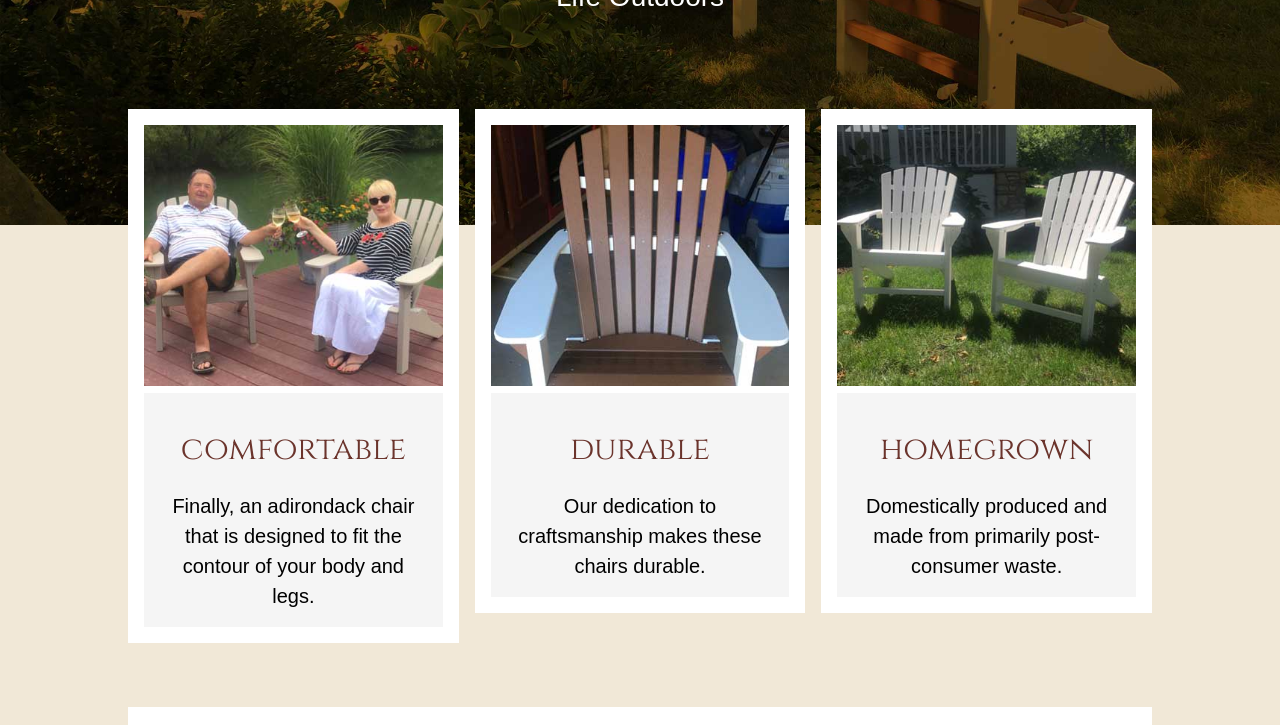
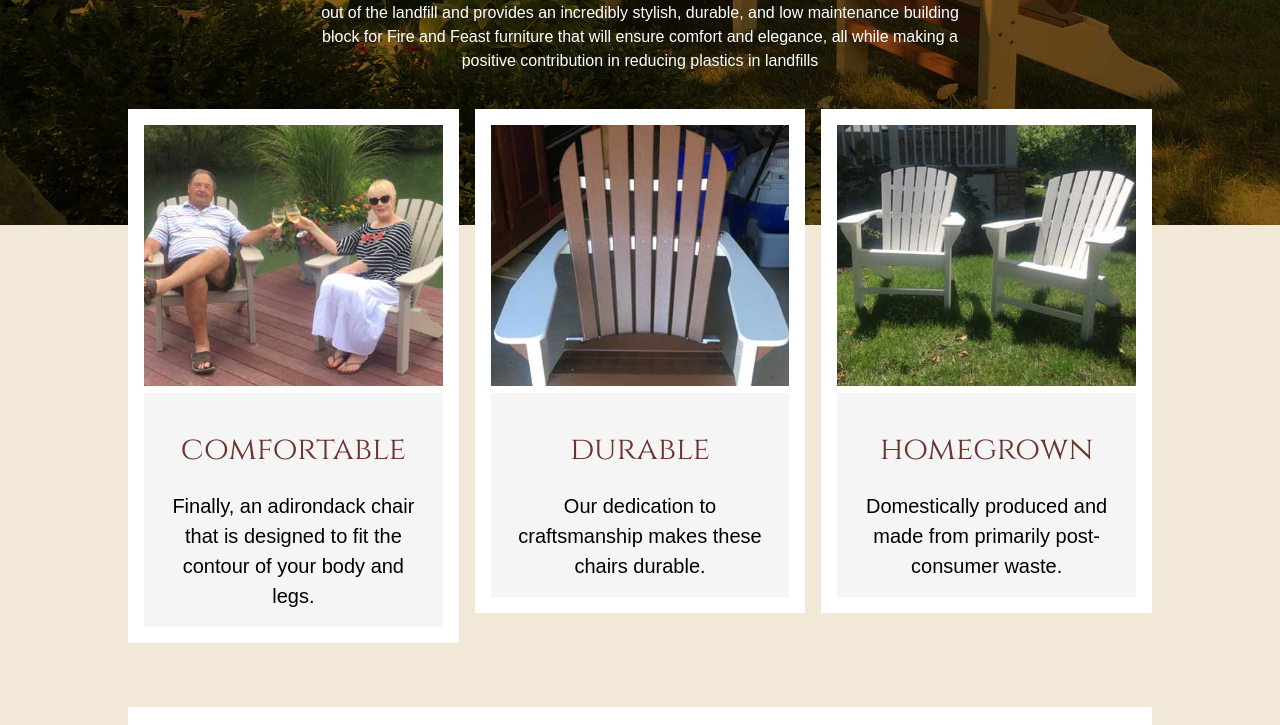
Before and after one commit to JenzDesignInc/the-fire-and-feast, a website: page app/index.html in a window 1280 px wide. Shown: the part 375-1100 px from the top of the page. Drawn offline with nearby package versions, Linux system fonts and the light colour scheme; a web font is replaced by a local one.

```diff
--- a/app/index.html
+++ b/app/index.html
@@ -95,6 +95,7 @@
             <div class="icon-chair--logo"></div>
             <h1 class="hero__title"><strong>Fire &amp; Feast</strong> </h1>
             <h2 class="txt--size-28">Life Outdoors</h2>
+           <div class="txt--align-center">Fire and Feast designs and builds outdoor furniture of the highest quality using high density polyethylene (HDPE).  Crafted from recycled milk jugs, HDPE lumber keeps plastic out of the landfill and provides an incredibly stylish, durable, and low maintenance building block for Fire and Feast furniture that will ensure comfort and elegance, all while making a positive contribution in reducing plastics in landfills </div>
 
         </div>
 
```
Also changed, not shown: app/assets/images/chair_logo.svg, 2 other files.
